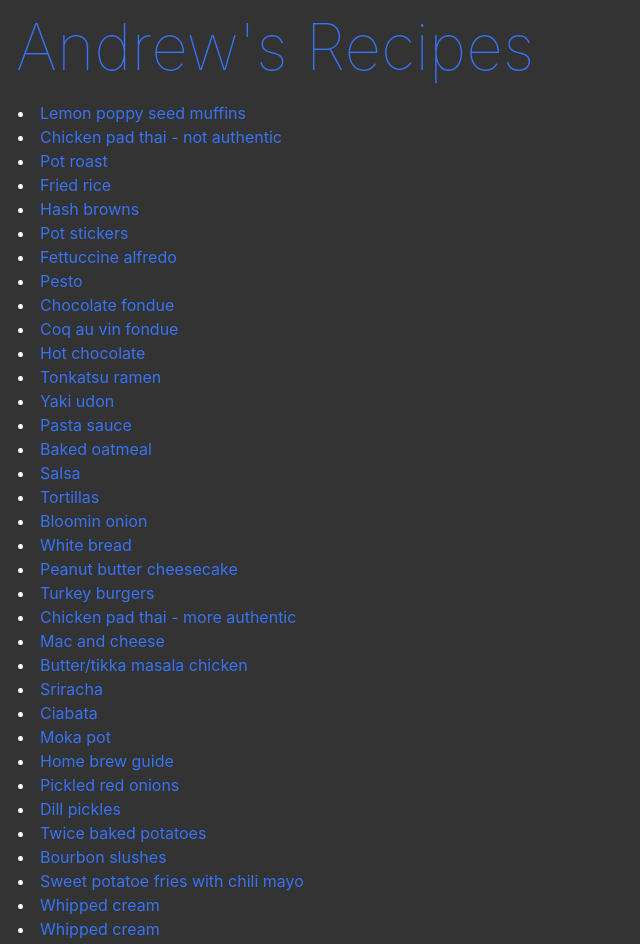
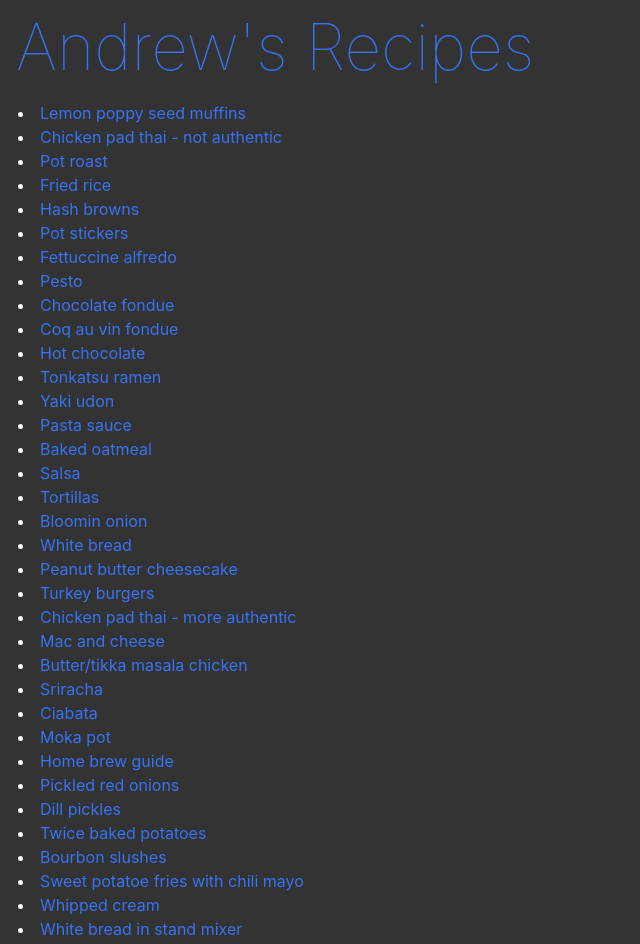
Before and after one commit to akump/andrews-recipes, a Svelte app: page / in a window 1280 px wide. Shown: the top 944 px of the page, without its empty margins (0-640 px from the left). Built offline with nearby package versions, Linux system fonts and the light colour scheme.

Commit message:
remove duplicate recipe

```diff
--- a/src/recipes.js
+++ b/src/recipes.js
@@ -135,10 +135,6 @@ const recipes = [
         url: "https://pastebin.com/d596vMJh"
     },
     {
-        displayName: "Whipped cream",
-        url: "https://pastebin.com/d596vMJh"
-    },
-    {
         displayName: "White bread in stand mixer",
         url: "https://www.youtube.com/watch?v=lipLAgZkWN0&t=351s"
     }
```
